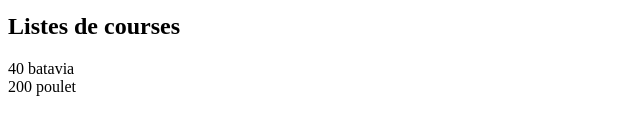
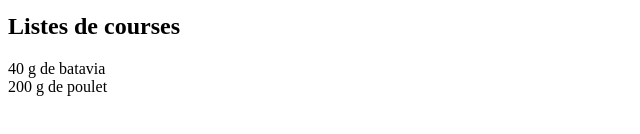
Before and after one commit to charlottemllt/Recipes, a plain HTML site: page index.html in a window 1280 px wide. Both pictures are taken after a click on the element "Générer ma liste de courses". Shown: the part 166-300 px from the top of the page, 0-640 px from the left. Drawn offline with Linux system fonts and the light colour scheme.

Commit message:
added units and connected number of portions

```diff
--- a/scripts/config.js
+++ b/scripts/config.js
@@ -29,7 +29,7 @@ const RECIPES = {
             "courgette": 1,
             "tomates cerises": 250,
             "cuisse de poulet": 2,
-            "thym séche": 2,
+            "thym séché": 2,
             "farfalle": 140,
             "copeaux de grana padano": 40,
             "huile d'olive": 1.5,
--- a/scripts/script.js
+++ b/scripts/script.js
@@ -36,6 +36,16 @@ function addRecipe(id){
     btnRemoveRecipe.addEventListener("click", () => {
         RemoveRecipe(div_id_to_remove)
     })
+
+    let portion_id = `portion_${id}`
+    let btnPlus = document.getElementById(`plus_${id}`)
+    btnPlus.addEventListener("click", () => {
+        increment(portion_id)
+    })
+    let btnMinus = document.getElementById(`minus_${id}`)
+    btnMinus.addEventListener("click", () => {
+        decrement(portion_id)
+    })
     id = id + 1
 
     return id
@@ -47,6 +57,20 @@ function RemoveRecipe(id_div){
     DivRecipe.remove();
 }
 
+function increment(span_id){
+    let span = document.getElementById(span_id)
+    let portion = parseInt(span.innerHTML)
+    span.innerHTML = portion + 1
+}
+
+function decrement(span_id){
+    let span = document.getElementById(span_id)
+    let portion = parseInt(span.innerHTML)
+    if (portion > 1){
+        span.innerHTML = portion - 1
+    }
+}
+
 function getSelectedRecipes(){
     let Divs = document.querySelectorAll(`.recipe select`)
     let id_recipes = []
@@ -56,30 +80,42 @@ function getSelectedRecipes(){
     return id_recipes
 }
 
+function getPortions(){
+    let spans = document.querySelectorAll(`.portion`)
+    let portions = []
+    spans.forEach( (span) => {
+        portions.push(parseInt(span.innerHTML))
+    })
+    return portions
+}
+
 function GenerateShoppingList(){
     let selected_recipes = getSelectedRecipes()
+    let portions = getPortions()
     let ingredients = {}
     selected_recipes.forEach( (recipe, i) => {
         let ingredients_to_add = RECIPES[recipe]["Ingrédients"]
         Object.keys(ingredients_to_add).forEach( (ing) => {
             if (!ingredients[ing]){
-                ingredients[ing] = ingredients_to_add[ing]
+                ingredients[ing] = portions[i] * ingredients_to_add[ing]
             }
             else{
-                ingredients[ing] = ingredients[ing] + ingredients_to_add[ing]
+                ingredients[ing] = ingredients[ing] + portions[i] * ingredients_to_add[ing]
             }
         })
     })
     let div = document.getElementById("shopping_list_container")
-    let shopping_list = document.createElement("div")
-    shopping_list.classList = ["shopping_list"]
     let div_content = ``
     Object.keys(ingredients).forEach( (ing) => {
+        let unite = INGREDIENTS[ing][0]
+        let ing_display = ing
+        if (ingredients[ing] > 1){
+            ing_display = INGREDIENTS[ing][3]
+        }
         div_content = `${div_content}
-        <span class="row_shopping_list">${ingredients[ing]} ${ing}</span>`
+        <span class="row_shopping_list">${ingredients[ing]} ${unite} ${ing_display}</span>`
     })
-    shopping_list.innerHTML = div_content
-    div.appendChild(shopping_list);
+    div.innerHTML = div_content
 }
 
 function main() {
--- a/styles/main.css
+++ b/styles/main.css
@@ -25,8 +25,8 @@
 }
 
 .shopping_list_container{
-    .shopping_list{
-        display: flex;
-        flex-direction: column;
-    }
+    /* .shopping_list{ */
+    display: flex;
+    flex-direction: column;
+    /* } */
 }
```
